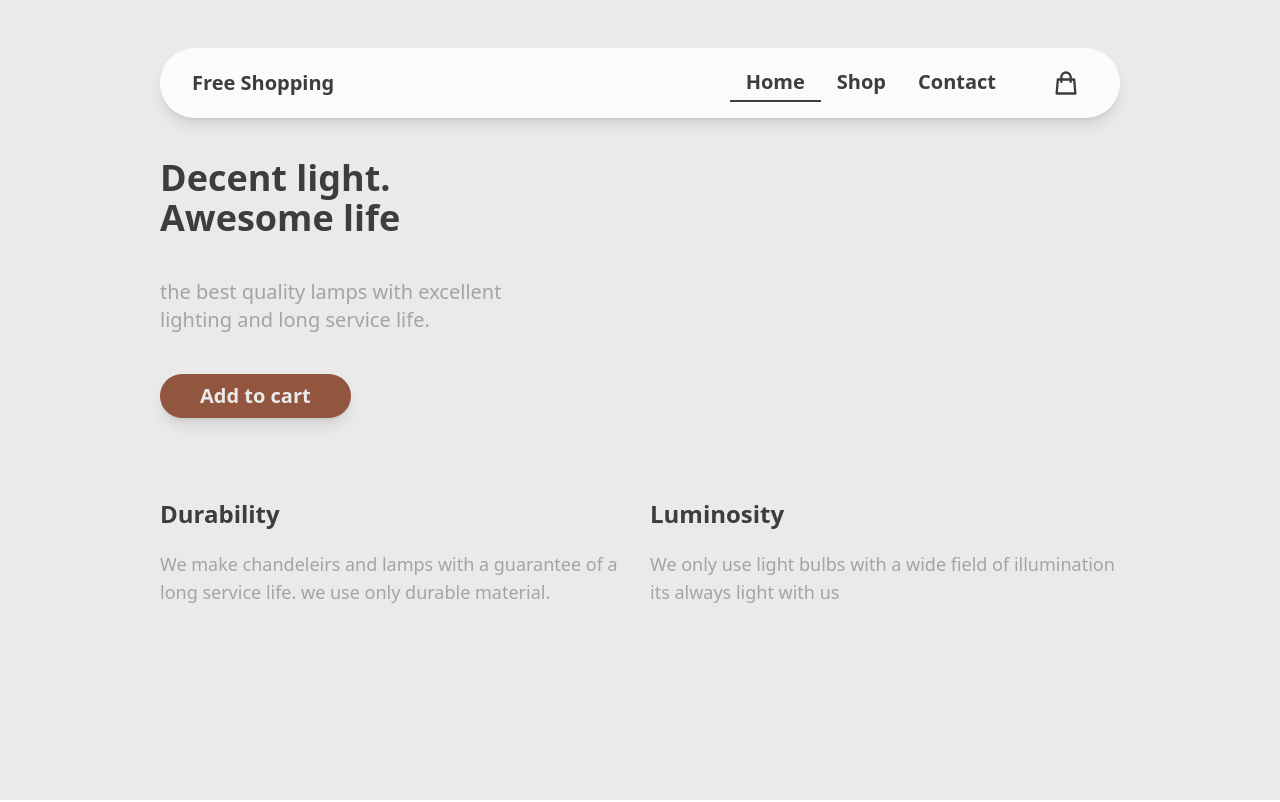
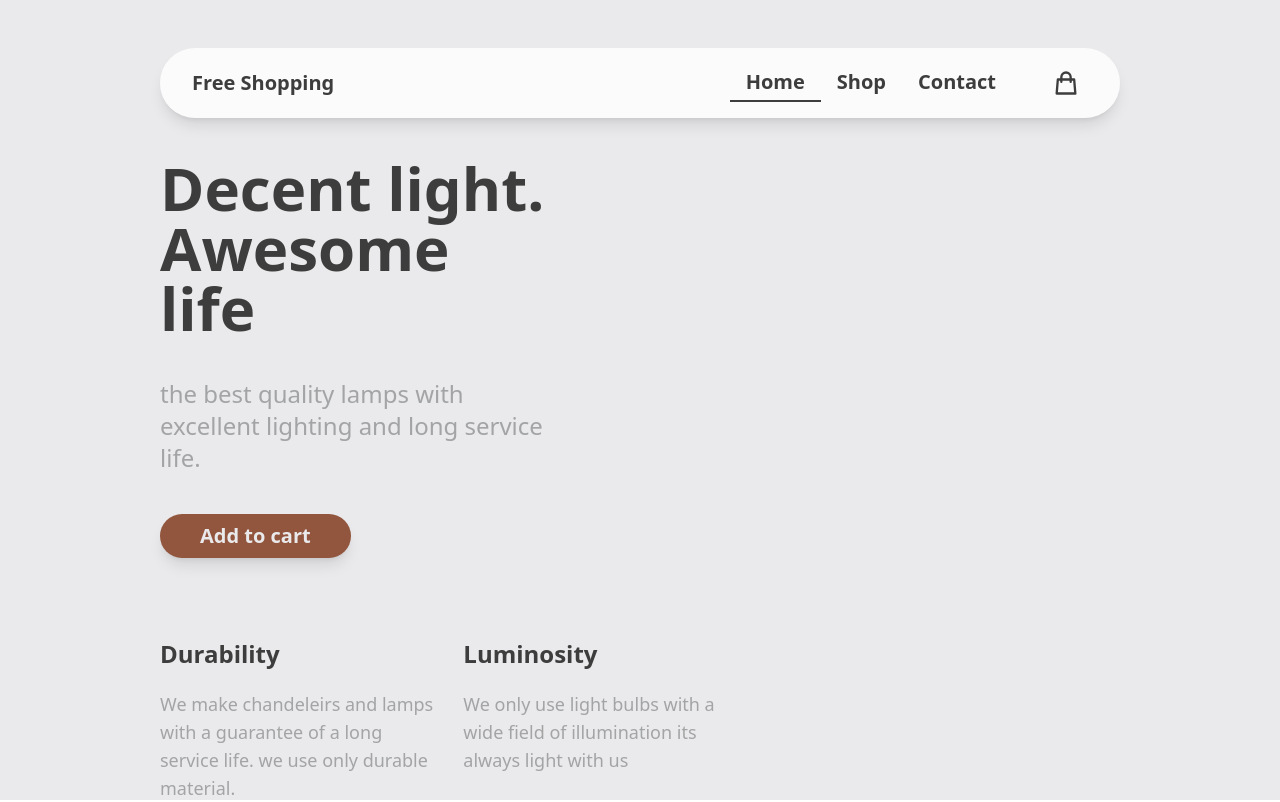
Before and after one commit to Sanaa00/shopping-ecommerce-website, a React (Create React App) app: page / in a window 1280 px wide. Built offline with nearby package versions, Linux system fonts and the light colour scheme; no server answers.

Commit message:
responsive: xl screen

```diff
--- a/src/Pages/Contact.js
+++ b/src/Pages/Contact.js
@@ -24,10 +24,10 @@ function Contact({ shopItem }) {
     <>
       <div className=" bg-spi py-6 sm:py-2 px-6 md:px-10 lg:px-16 xl:px-20">
         <NavBar shopItem={shopItem} />
-        <div className="grid md:grid-cols-2 gap-10 justify-between  sm:px-20 md:px-0">
+        <div className="grid md:grid-cols-2 gap-10 justify-between items-center sm:px-20 md:px-0">
           <div className="flex justify-center items-center">
             <img
-              className="rounded-2xl  mt-10 sm:mt-0  "
+              className="rounded-2xl  mt-10 sm:mt-0 xl:ml-12  "
               alt="contact"
               src="https://images.unsplash.com/photo-1647201097511-c9059be8d82d?ixlib=rb-4.0.3&ixid=MnwxMjA3fDB8MHxwaG90by1wYWdlfHx8fGVufDB8fHx8&auto=format&fit=crop&w=435&q=80"
             />
@@ -74,8 +74,8 @@ function Contact({ shopItem }) {
             </Formik>
           </div>
         </div>
-        <Footer />
-      </div>
+      </div>{" "}
+      <Footer />
     </>
   );
 }
--- a/src/Pages/Home.js
+++ b/src/Pages/Home.js
@@ -8,10 +8,10 @@ function Home({ shopItem }) {
         <NavBar shopItem={shopItem} />
 
         <div className="flex flex-col justify-between md:w-1/2 mt-10 sm:mt-0 md:px-10 xl:px-20">
-          <p className="text-rash text-4xl sm:text-6xl md:text-4xl font-semibold">
+          <p className="text-rash text-4xl sm:text-6xl md:text-4xl xl:text-6xl font-semibold">
             Decent light. Awesome life
           </p>
-          <p className="text-rasasy w-4/5 sm:w-full text-xl sm:text-2xl md:text-xl mt-10">
+          <p className="text-rasasy w-4/5 sm:w-full text-xl sm:text-2xl md:text-xl xl:text-2xl mt-10">
             the best quality lamps with excellent lighting and long service
             life.
           </p>
@@ -19,7 +19,7 @@ function Home({ shopItem }) {
             Add to cart
           </button>
         </div>
-        <div className="grid md:grid-cols-2 gap-x-5 md:px-10 xl:px-20 sm:w-1/2 md:w-full mt-20 sm:mt-10 lg:mt-20 justify-between">
+        <div className="grid md:grid-cols-2 gap-x-5 md:px-10 xl:px-20 sm:w-1/2 md:w-full xl:w-2/3 mt-20 sm:mt-10 lg:mt-20 justify-between">
           <div className="">
             <p className="text-rash text-2xl font-semibold">Durability</p>
             <p className="text-rasasy text-lg mt-5">
--- a/src/Pages/ShopBag.js
+++ b/src/Pages/ShopBag.js
@@ -104,8 +104,8 @@ function ShopBag({ shopItem, deleteHandle, onBuyHandle, deleteButton }) {
             )}
           </div>
         </div>
-        <Footer />
-      </div>
+      </div>{" "}
+      <Footer />
     </>
   );
 }
```
